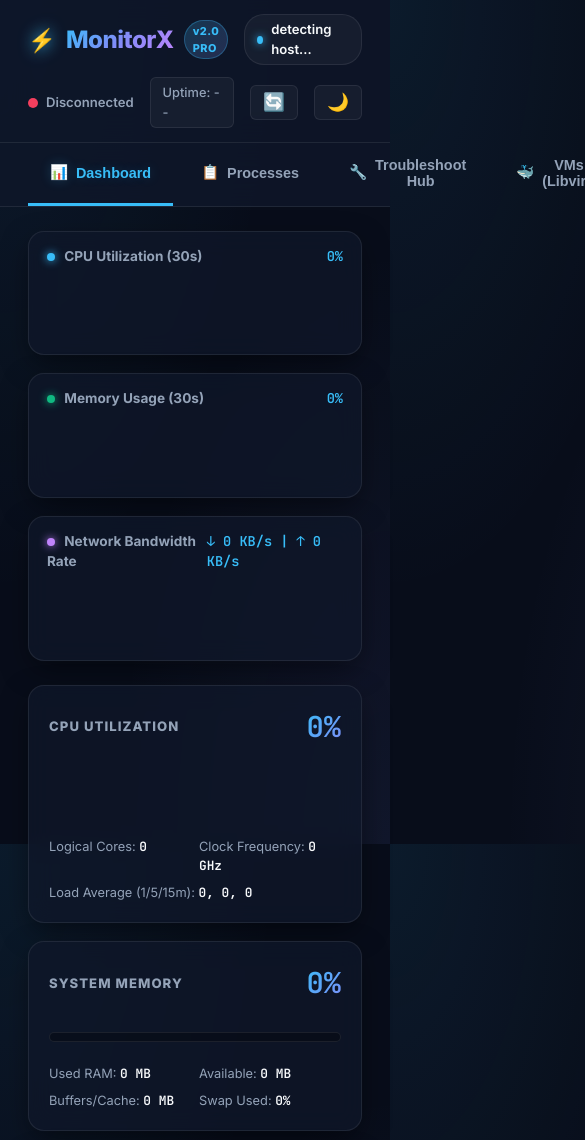
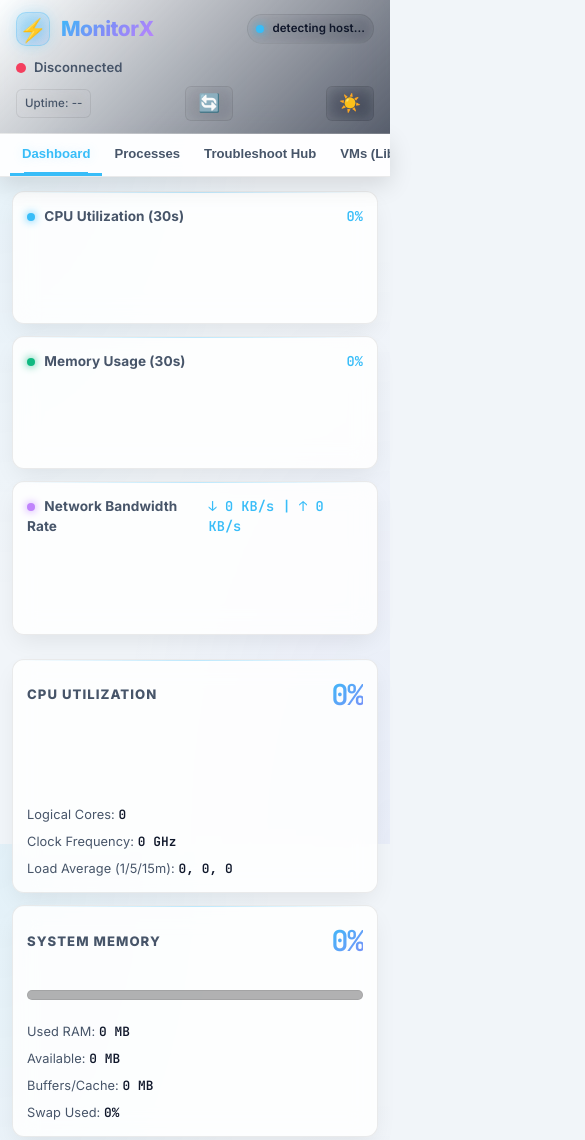
Before and after one commit to mylab12345/Monitor-X, a plain HTML site: page frontend/index.html in a window 390 px wide. Shown: the top 1140 px of the page, 585 px wide, since content can reach past the window. Drawn offline with nearby package versions, Linux system fonts and the light colour scheme; files that its build step writes are made by us from their sources; no server answers; files whose address does not match are found by name.

Commit message:
Refresh MonitorX UI without changing dashboard behavior
Co-authored-by: arena-agent <297053741+arena-agent@users.noreply.github.com>

```diff
--- /dev/null
+++ b/frontend/css/modern-overrides.css
@@ -0,0 +1,125 @@
+/* MonitorX UI refresh: progressive enhancement layer.
+   Kept separate so the existing dashboard styles and selectors remain intact. */
+
+:root {
+    --focus-ring: 0 0 0 3px rgba(56, 189, 248, .22);
+    --panel-highlight: rgba(255, 255, 255, .045);
+}
+
+html { scroll-behavior: smooth; }
+
+body {
+    letter-spacing: .005em;
+    text-rendering: optimizeLegibility;
+}
+
+.app-header {
+    min-height: 68px;
+    background: linear-gradient(135deg, var(--bg-header), rgba(15, 23, 42, .68));
+}
+
+.logo-box { gap: 11px; }
+.logo-icon {
+    display: grid;
+    place-items: center;
+    width: 34px;
+    height: 34px;
+    border: 1px solid rgba(56, 189, 248, .3);
+    border-radius: 10px;
+    background: linear-gradient(145deg, rgba(56,189,248,.18), rgba(129,140,248,.14));
+}
+
+.host-badge, .uptime-badge, .btn-icon { backdrop-filter: blur(8px); }
+.host-badge { max-width: 32vw; }
+#hostname { overflow: hidden; text-overflow: ellipsis; white-space: nowrap; }
+
+.tab-nav {
+    position: sticky;
+    top: 68px;
+    z-index: 90;
+    overflow-x: auto;
+    scrollbar-width: thin;
+    box-shadow: 0 8px 24px rgba(0,0,0,.12);
+}
+.tab-nav::-webkit-scrollbar { height: 3px; }
+.tab-nav::-webkit-scrollbar-thumb { background: var(--accent-blue); border-radius: 99px; }
+.tab-btn { white-space: nowrap; position: relative; }
+.tab-btn::after {
+    content: '';
+    position: absolute;
+    left: 50%; right: 50%; bottom: -1px;
+    height: 2px;
+    background: currentColor;
+    transition: left .25s ease, right .25s ease;
+}
+.tab-btn.active::after { left: 18px; right: 18px; }
+
+.chart-card, .metric-card, .issues-panel, .top-processes, .table-container,
+.troubleshoot-header-card, .vm-audit-panel, .containers-panel, .pods-panel {
+    position: relative;
+    overflow: hidden;
+}
+.chart-card::before, .metric-card::before {
+    content: '';
+    position: absolute;
+    inset: 0 0 auto;
+    height: 1px;
+    background: linear-gradient(90deg, transparent, rgba(56,189,248,.55), transparent);
+    opacity: .6;
+}
+.metric-value { letter-spacing: -.05em; }
+
+.btn, .btn-icon, .tab-btn, .filter-select, .search-input, .modal-close {
+    -webkit-tap-highlight-color: transparent;
+}
+.btn:focus-visible, .btn-icon:focus-visible, .tab-btn:focus-visible,
+.filter-select:focus-visible, .search-input:focus-visible, input:focus-visible,
+.modal-close:focus-visible {
+    outline: none;
+    box-shadow: var(--focus-ring);
+}
+
+.data-table tbody tr { transition: background-color .18s ease; }
+.data-table tbody tr:nth-child(even) { background: rgba(255,255,255,.012); }
+
+/* Make the footer useful as a quiet connection summary. */
+.app-footer { flex-wrap: wrap; row-gap: 4px; }
+
+@media (max-width: 900px) {
+    .main-content { padding: 20px; }
+    .metrics-grid { grid-template-columns: repeat(auto-fit, minmax(290px, 1fr)); }
+    .tab-nav { top: 118px; }
+}
+
+@media (max-width: 768px) {
+    .app-header { padding: 12px 16px; }
+    .header-left, .header-right { width: 100%; }
+    .header-left { justify-content: space-between; }
+    .header-right { gap: 8px; }
+    .status-indicator { margin-right: auto; }
+    .uptime-badge { font-size: .72rem; padding-inline: 8px; }
+    .tab-nav { top: 118px; padding-inline: 10px; gap: 0; }
+    .tab-btn { padding: 12px 14px; font-size: .82rem; }
+    .tab-btn.active::after { left: 14px; right: 14px; }
+    .charts-row, .metrics-grid { gap: 12px; }
+}
+
+@media (max-width: 480px) {
+    .main-content { padding: 14px 12px; }
+    .app-header { min-height: 0; }
+    .logo { font-size: 1.3rem; }
+    .version-tag { display: none; }
+    .host-badge { max-width: 48%; font-size: .72rem; padding-inline: 8px; }
+    .header-right { flex-wrap: wrap; }
+    .status-indicator { flex: 1 0 100%; }
+    .tab-nav { top: 126px; }
+    .tab-icon { display: none; }
+    .tab-btn { padding-inline: 12px; }
+    .metric-card, .chart-card, .top-processes, .table-container { border-radius: 12px; padding: 14px; }
+    .card-footer-grid, .system-info { grid-template-columns: 1fr; }
+    .app-footer { font-size: .7rem; gap: 8px; }
+}
+
+@media (prefers-reduced-motion: reduce) {
+    *, *::before, *::after { animation-duration: .01ms !important; transition-duration: .01ms !important; scroll-behavior: auto !important; }
+}
--- a/frontend/index.html
+++ b/frontend/index.html
@@ -9,6 +9,7 @@
     <link rel="preconnect" href="https://fonts.gstatic.com" crossorigin>
     <link href="https://fonts.googleapis.com/css2?family=Inter:wght@300;400;500;600;700;800&family=JetBrains+Mono:wght@400;500;600&display=swap" rel="stylesheet">
     <link rel="stylesheet" href="/static/css/styles.css">
+    <link rel="stylesheet" href="/static/css/modern-overrides.css">
     <!-- xterm.js for VM Console -->
     <link rel="stylesheet" href="https://cdn.jsdelivr.net/npm/@xterm/xterm@5.5.0/css/xterm.min.css">
     <script src="https://cdn.jsdelivr.net/npm/@xterm/xterm@5.5.0/lib/xterm.min.js"></script>
@@ -42,8 +43,8 @@
         </header>
 
         <!-- Glass Navigation Bar -->
-        <nav class="tab-nav">
-            <button class="tab-btn active" data-tab="dashboard">
+        <nav class="tab-nav" aria-label="Main navigation">
+            <button class="tab-btn active" data-tab="dashboard" aria-current="page">
                 <span class="tab-icon">📊</span> Dashboard
             </button>
             <button class="tab-btn" data-tab="processes">
--- a/frontend/js/app.js
+++ b/frontend/js/app.js
@@ -964,11 +964,17 @@
 }
 
 async function switchTab(tabId) {
-    document.querySelectorAll('.tab-btn').forEach(b => b.classList.remove('active'));
+    document.querySelectorAll('.tab-btn').forEach(b => {
+        b.classList.remove('active');
+        b.removeAttribute('aria-current');
+    });
     document.querySelectorAll('.tab-content').forEach(t => t.classList.remove('active'));
 
     const btn = document.querySelector(`[data-tab="${tabId}"]`);
-    if (btn) btn.classList.add('active');
+    if (btn) {
+        btn.classList.add('active');
+        btn.setAttribute('aria-current', 'page');
+    }
     document.getElementById(`tab-${tabId}`).classList.add('active');
     state.currentTab = tabId;
 
@@ -1996,7 +2002,34 @@
 }
 
 /* Event Listeners Initialization */
+function applySavedTheme() {
+    const savedTheme = localStorage.getItem('monitorx-theme');
+    const prefersLight = window.matchMedia?.('(prefers-color-scheme: light)').matches;
+    if (savedTheme === 'light' || (!savedTheme && prefersLight)) {
+        document.body.classList.add('light-theme');
+    }
+    const themeButton = document.getElementById('theme-toggle');
+    if (themeButton) {
+        const isLight = document.body.classList.contains('light-theme');
+        themeButton.textContent = isLight ? '☀️' : '🌙';
+        themeButton.setAttribute('aria-label', isLight ? 'Switch to dark theme' : 'Switch to light theme');
+    }
+}
+
+function focusActiveTabSearch() {
+    const searchByTab = {
+        processes: 'proc-search',
+        vms: 'vm-search',
+        services: 'service-search',
+        troubleshoot: 'cmd-input'
+    };
+    const target = document.getElementById(searchByTab[state.currentTab] || 'proc-search');
+    target?.focus();
+}
+
 document.addEventListener('DOMContentLoaded', () => {
+    applySavedTheme();
+
     // Tab switching
     document.querySelectorAll('.tab-btn').forEach(btn => {
         btn.addEventListener('click', () => switchTab(btn.dataset.tab));
@@ -2023,6 +2056,25 @@
         document.body.classList.toggle('light-theme');
         const isLight = document.body.classList.contains('light-theme');
         document.getElementById('theme-toggle').textContent = isLight ? '☀️' : '🌙';
+        document.getElementById('theme-toggle').setAttribute('aria-label', isLight ? 'Switch to dark theme' : 'Switch to light theme');
+        localStorage.setItem('monitorx-theme', isLight ? 'light' : 'dark');
+    });
+
+    // Lightweight keyboard shortcuts: navigation only, never intercept typing.
+    document.addEventListener('keydown', (event) => {
+        const target = event.target;
+        const isTyping = target.matches('input, textarea, select, [contenteditable="true"]');
+        if (isTyping) return;
+        if (event.key === '/') {
+            event.preventDefault();
+            focusActiveTabSearch();
+        } else if (event.key.toLowerCase() === 'r') {
+            event.preventDefault();
+            document.getElementById('refresh-btn')?.click();
+        } else if (/^[1-5]$/.test(event.key)) {
+            const tabs = ['dashboard', 'processes', 'troubleshoot', 'vms', 'services'];
+            switchTab(tabs[Number(event.key) - 1]);
+        }
     });
 
     // View All Procs button
```
